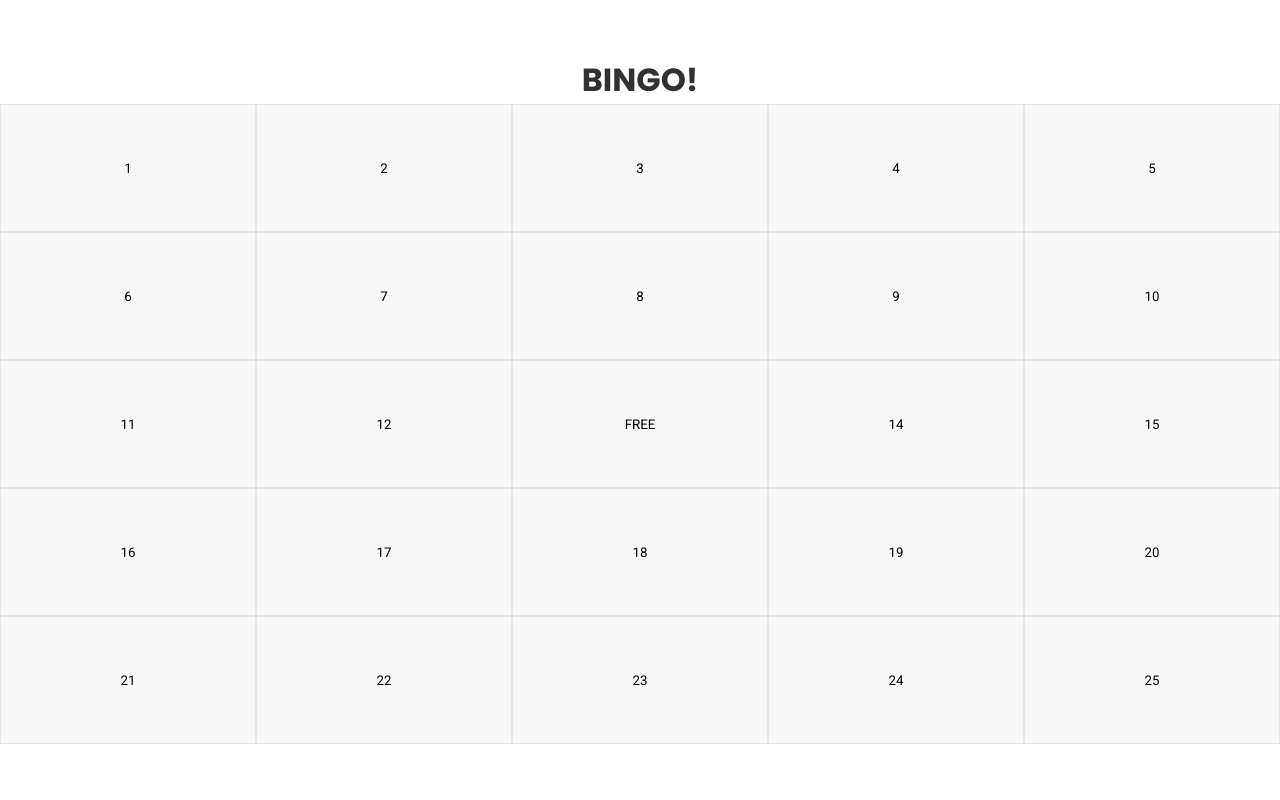
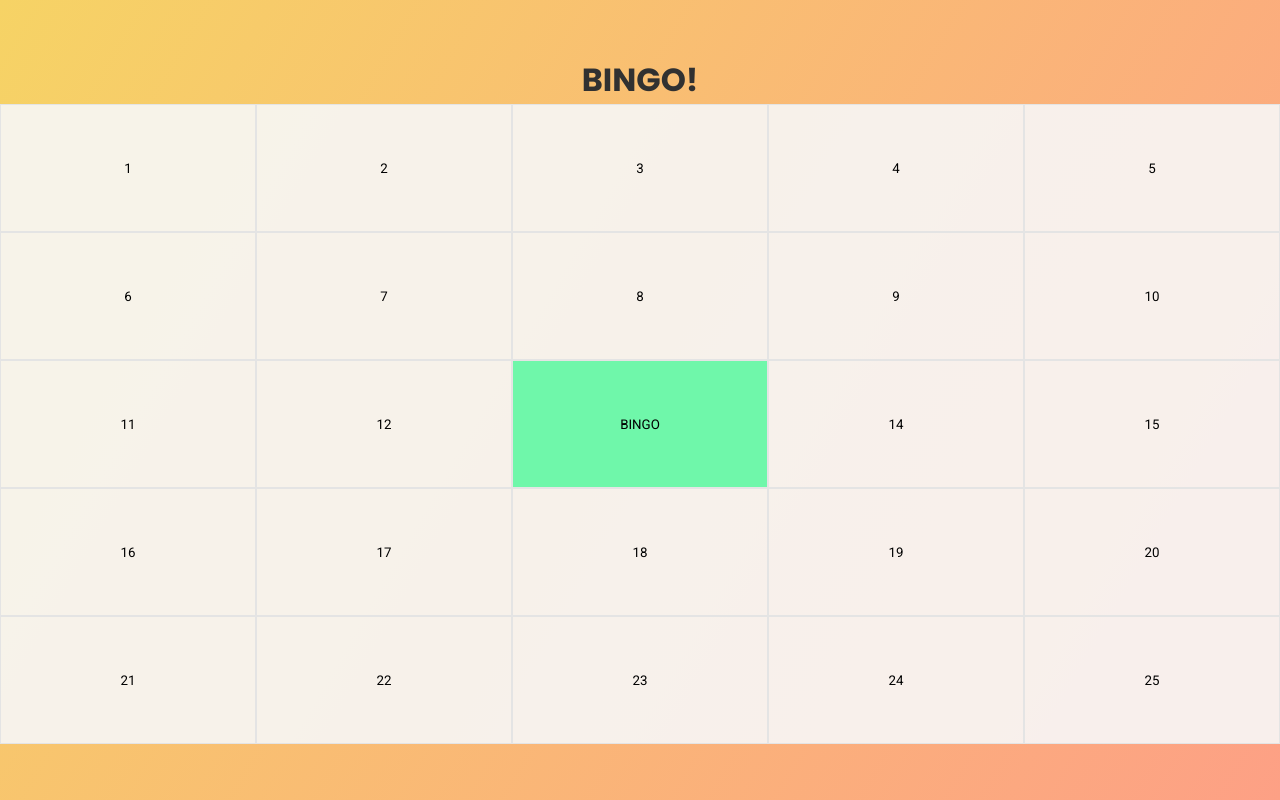
Before and after one commit to matthias-grgic/Bingo-App, a React (Vite) app: page /bingo in a window 1280 px wide. Built offline with nearby package versions, Linux system fonts and the light colour scheme.

Commit message:
everything prepared for adding the final function to check if bingo is achieved

```diff
--- a/src/App.jsx
+++ b/src/App.jsx
@@ -27,6 +27,7 @@ export default App
 
 const MainStyled = styled.div`
   display: flex;
+  background-image: linear-gradient(120deg, #f6d365 0%, #fda085 100%);
   align-items: center;
   flex-direction: column;
   justify-content: center;
--- a/src/globalStyles.js
+++ b/src/globalStyles.js
@@ -20,6 +20,7 @@ a {
 
     }
 h1, h2, h3 ,h4 ,h5, h6 {
+  background-color: transparent;
   color: var(--main-txt-color);
   font-family: 'Poppins', sans-serif;
 }
--- a/src/lib/statements.js
+++ b/src/lib/statements.js
@@ -11,7 +11,7 @@ export const statements = [
   { id: '10', statement: '10' },
   { id: '11', statement: '11' },
   { id: '12', statement: '12' },
-  { id: '13', statement: 'FREE' },
+  { id: '13', statement: 'BINGO' },
   { id: '14', statement: '14' },
   { id: '15', statement: '15' },
   { id: '16', statement: '16' },
--- a/src/page/bingo.jsx
+++ b/src/page/bingo.jsx
@@ -3,7 +3,7 @@ import { statements } from '../lib/statements'
 import { useState } from 'react'
 
 export default function Bingo() {
-  const [isClicked, setIsClicked] = useState([])
+  const [isClicked, setIsClicked] = useState(['13'])
   console.log(isClicked)
 
   //check for doubles in array - if not ad statement to array
@@ -17,8 +17,6 @@ export default function Bingo() {
   const styleIfClicked = (id) => {
     if (isClicked.includes(id)) {
       return 'green'
-    } else {
-      return 'yellow'
     }
   }
 
@@ -38,6 +36,7 @@ export default function Bingo() {
 
 const Container = styled.div`
   display: grid;
+  background-color: transparent;
   align-content: center;
   grid-template-columns: 1fr 1fr 1fr 1fr 1fr;
   grid-template-rows: 1fr 1fr 1fr 1fr 1fr;
@@ -48,7 +47,7 @@ const Container = styled.div`
 const Item = styled.button`
   display: flex;
   align-items: center;
-  background-color: ${(props) => (props.bg === 'green' ? 'green' : 'rgb(248,248,248)')};
+  background-color: ${(props) => (props.bg === 'green' ? 'rgb(111, 247, 170)' : 'rgb(248,248,248,0.9)')};
   border: 1px solid var(--border-seperator);
   justify-content: center;
 `
--- a/src/page/hello.jsx
+++ b/src/page/hello.jsx
@@ -4,9 +4,13 @@ import { Link } from 'react-router-dom'
 export default function Hello() {
   return (
     <>
-      <Link to='/bingo'>
+      <StyledLink to='/bingo'>
         <h1>BINGO!</h1>
-      </Link>
+      </StyledLink>
     </>
   )
 }
+
+const StyledLink = styled(Link)`
+  background-color: transparent;
+`
```
